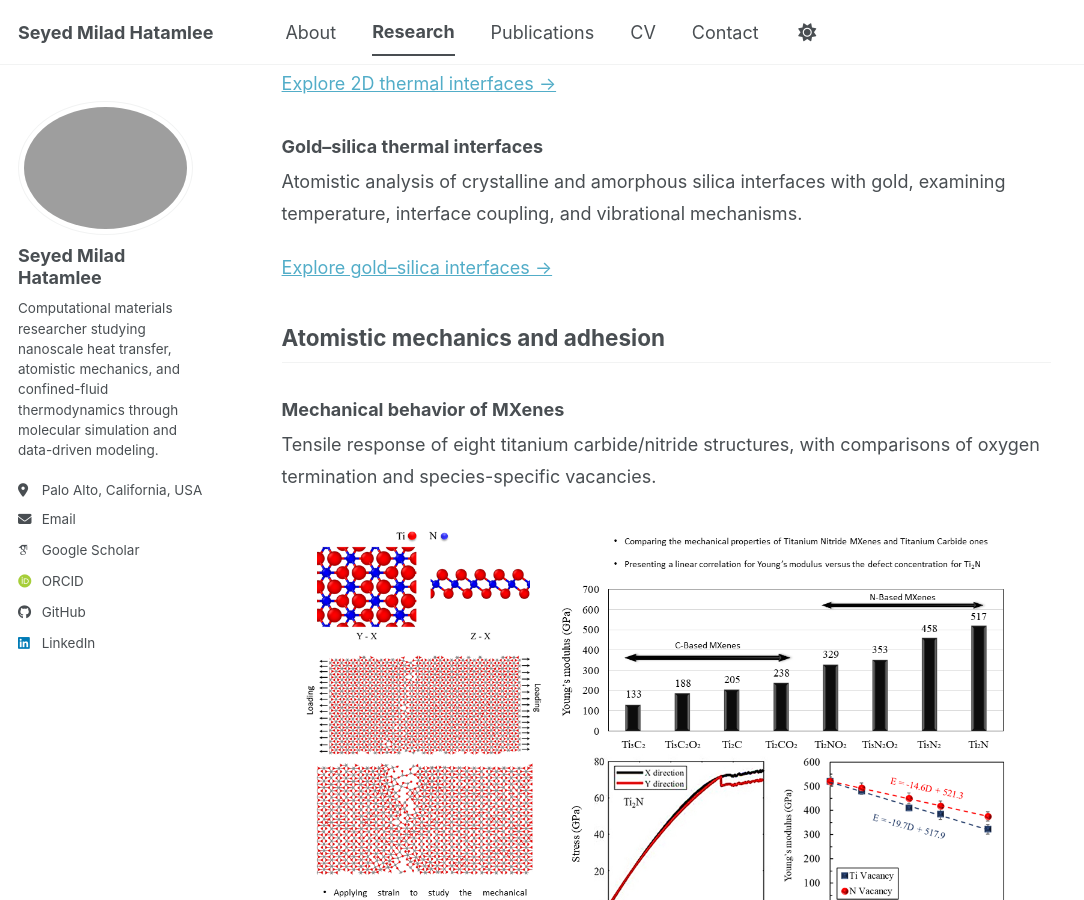
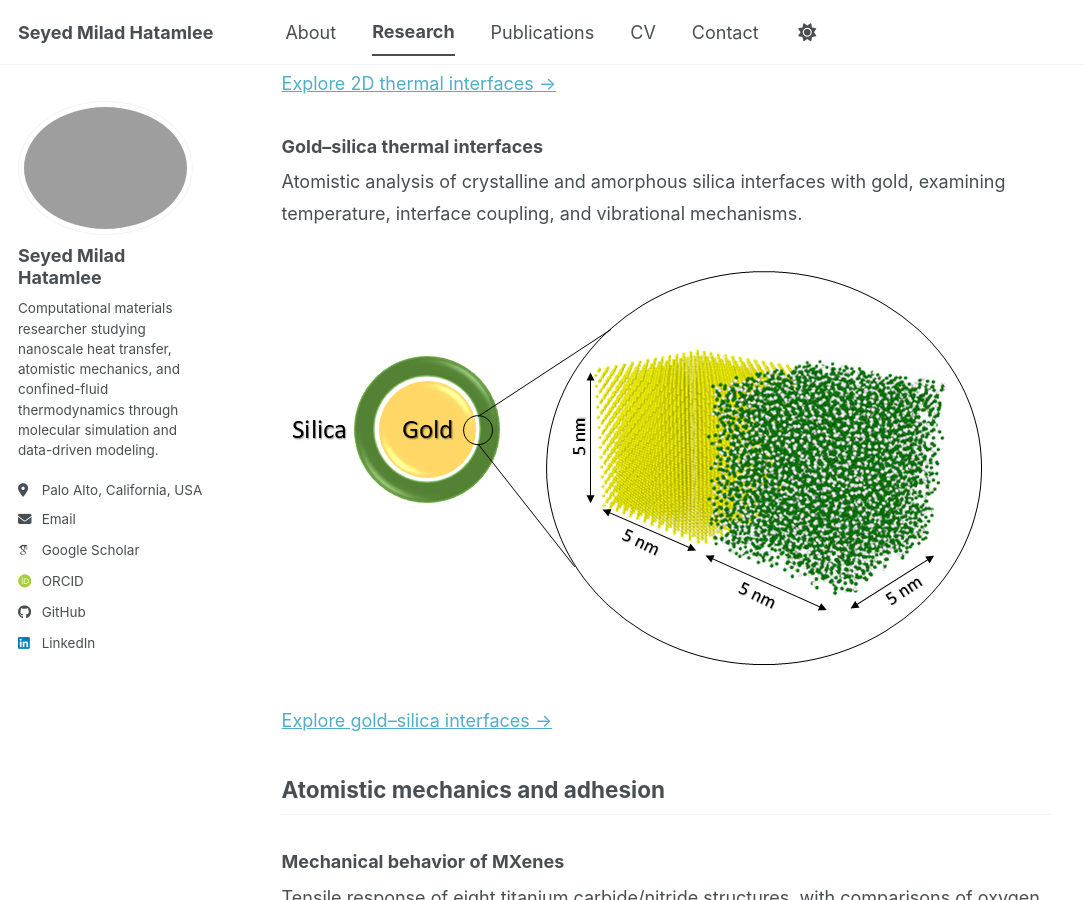
Before and after one commit to miladhtml/miladhatamlee.github.io, a Jekyll site: the page built from _pages/research.md, in a window 1280 px wide and 900 px high, scrolled down 2888 px. Shown: the whole window, without its empty margins (0-1084 px from the left). Built offline with Jekyll 4.4.1, drawn with Linux system fonts in a browser that asks for light colours; some web fonts are replaced; a script bundle is joined from its source files by our own code; library files that are not in the unit come from our copies.

Commit message:
Enhance research page with gold-silica interface details
Added an image and link for gold-silica thermal interfaces.

```diff
--- a/_pages/research.md
+++ b/_pages/research.md
@@ -48,6 +48,8 @@ NEMD and GULP lattice dynamics across 15 interfaces, linking conductance to loca
 
 Atomistic analysis of crystalline and amorphous silica interfaces with gold, examining temperature, interface coupling, and vibrational mechanisms.
 
+![Gold–Silica Interface]({{ '/_pages/images/gold_Silica.png' | relative_url }})
+
 [Explore gold–silica interfaces →]({{ '/research/gold-silica/' | relative_url }})
 
 ## Atomistic mechanics and adhesion
```
